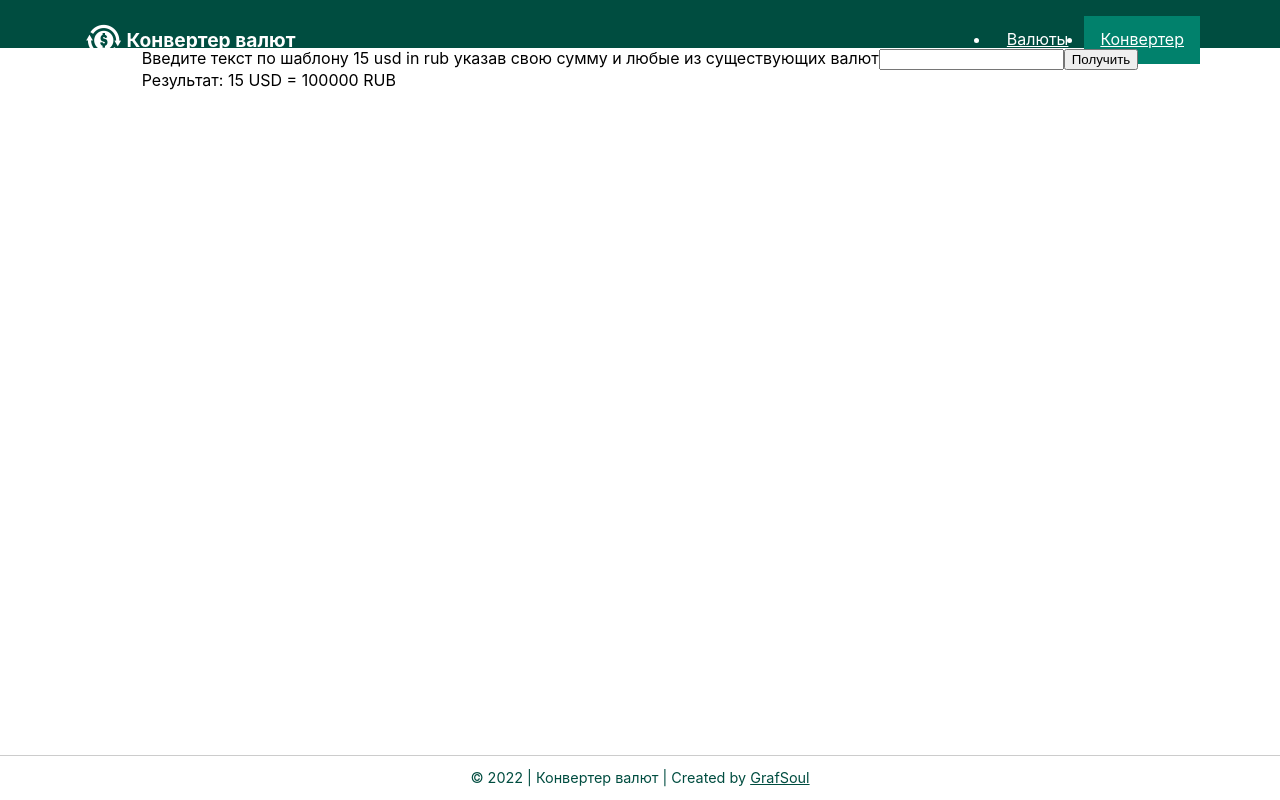
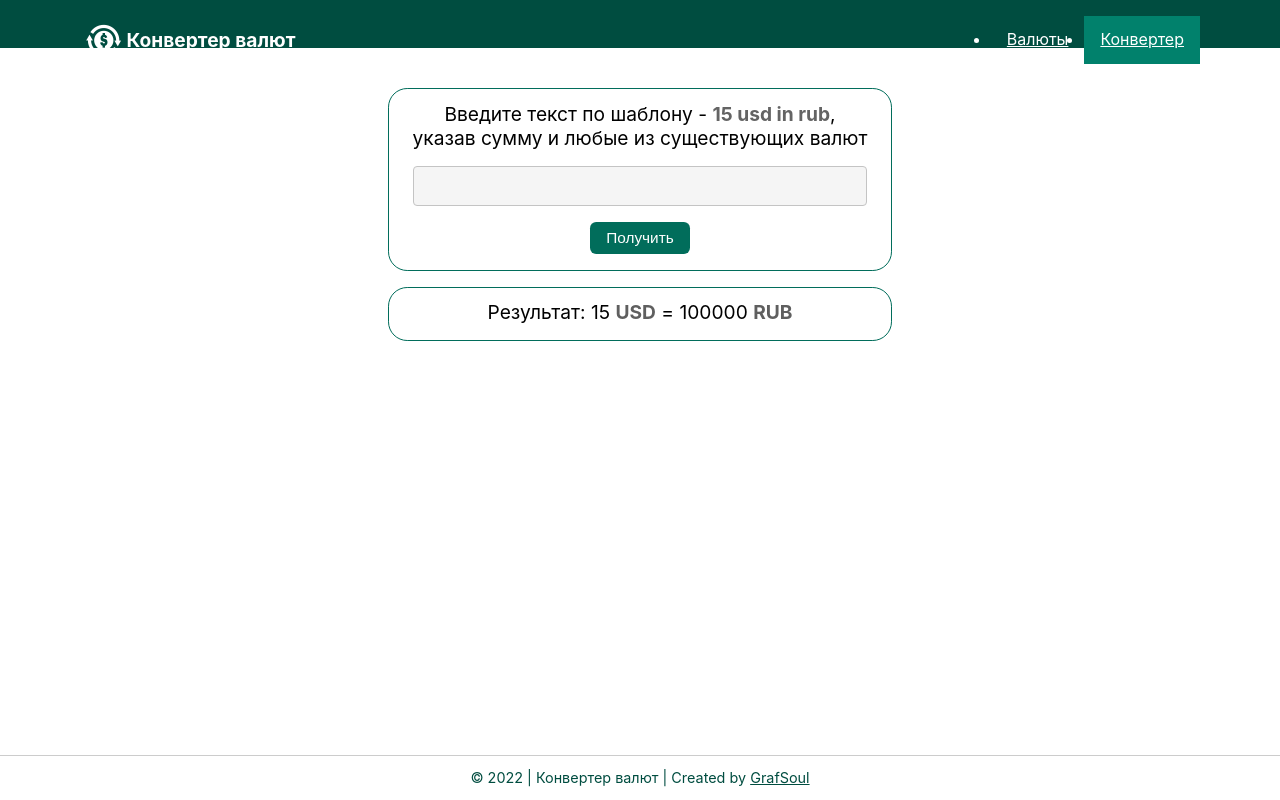
Before and after one commit to GrafSoul/react-currency-converter, a React (Create React App) app: page /converter in a window 1280 px wide. Built offline with nearby package versions, Linux system fonts and the light colour scheme; no server answers.

Commit message:
feat: Added layout for Converter component.

```diff
--- a/src/Converter/Converter.module.scss
+++ b/src/Converter/Converter.module.scss
@@ -1,13 +1,89 @@
 .converter {
+    margin-top: 2rem;
+    padding: 0.5rem;
+
     .converterForm {
+        padding: 0.8rem 1.5rem 1rem;
+        text-align: center;
+        margin-bottom: 1rem;
+        border-radius: 1em;
+        border: 1px solid #016d5b;
+        font-size: 1.2em;
+
+        .textTemplate {
+            color: #646464;
+            font-weight: bold;
+        }
     }
 
     .labelConverter {
+        display: block;
+        font-size: 1em;
+        text-align: center;
+        margin-bottom: 1rem;
     }
 
     .inputConverter {
+        display: block;
+        width: 100%;
+        margin-bottom: 1rem;
+        padding: 0.3rem 0.3rem 0.4rem;
+        font-size: 1.2em;
+        text-align: center;
+        color: #666;
+        background-color: #f5f5f5;
+        border: 1px solid #c4c4c4;
+        -webkit-transition: border-color ease-in-out 0.3s;
+        transition: border-color ease-in-out 0.3s;
+        border-radius: 0.25rem;
     }
 
     .btnConverter {
+        display: block;
+        margin: auto;
+        position: relative;
+        font-weight: normal;
+        text-align: center;
+        outline: 0 !important;
+        white-space: nowrap;
+        cursor: pointer;
+        border: none;
+        -webkit-user-select: none;
+        -moz-user-select: none;
+        -ms-user-select: none;
+        user-select: none;
+        padding: 0.3rem 1rem;
+        font-size: 0.8em;
+        line-height: 1.42857143;
+        border-radius: 0.4em;
+        color: #fff;
+        background-color: #016d5b;
+        transition: all 0.3s ease;
+
+        &:hover {
+            opacity: 0.8;
+        }
+
+        &.disabled {
+            cursor: default;
+            opacity: 0.5;
+
+            &:hover {
+                opacity: 0.5;
+            }
+        }
+    }
+
+    .converterResult {
+        padding: 0.8rem 1.5rem 1rem;
+        text-align: center;
+        margin-bottom: 1rem;
+        border-radius: 1em;
+        border: 1px solid #016d5b;
+        font-size: 1.2em;
+
+        b {
+            color: #5f5f5f;
+        }
     }
 }
--- a/src/Converter/Converter.tsx
+++ b/src/Converter/Converter.tsx
@@ -1,25 +1,37 @@
-import React from 'react';
+import React, { useState } from 'react';
 
 import classes from './Converter.module.scss';
 
 const Converter: React.FC = () => {
+    const [textForConvert, setTextForConvert] = useState<string>('');
+
+    const onSubmit = (event: React.FormEvent<HTMLFormElement>) => {
+        event.preventDefault();
+        console.log(textForConvert.split(' '));
+    };
+
     return (
         <div className={classes.converter}>
-            <form className={classes.converterForm}>
+            <form className={classes.converterForm} onSubmit={onSubmit}>
                 <label htmlFor="converter" className={classes.labelConverter}>
-                    Введите текст по шаблону 15 usd in rub указав свою сумму и любые из существующих
-                    валют
+                    Введите текст по шаблону -{' '}
+                    <span className={classes.textTemplate}>15 usd in rub</span>, <br />
+                    указав сумму и любые из существующих валют
                 </label>
                 <input
                     type="text"
                     id="converter"
                     name="converter"
+                    value={textForConvert}
+                    onChange={(e) => setTextForConvert(e.target.value)}
                     className={classes.inputConverter}
                 />
                 <button className={classes.btnConverter}>Получить</button>
             </form>
 
-            <div className={classes.converterResult}>Результат: 15 USD = 100000 RUB</div>
+            <div className={classes.converterResult}>
+                Результат: 15 <b>USD</b> = 100000 <b>RUB</b>
+            </div>
         </div>
     );
 };
```
